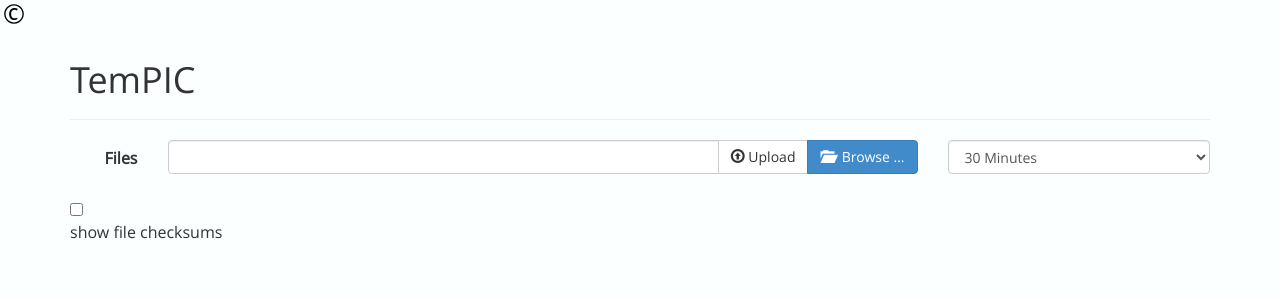
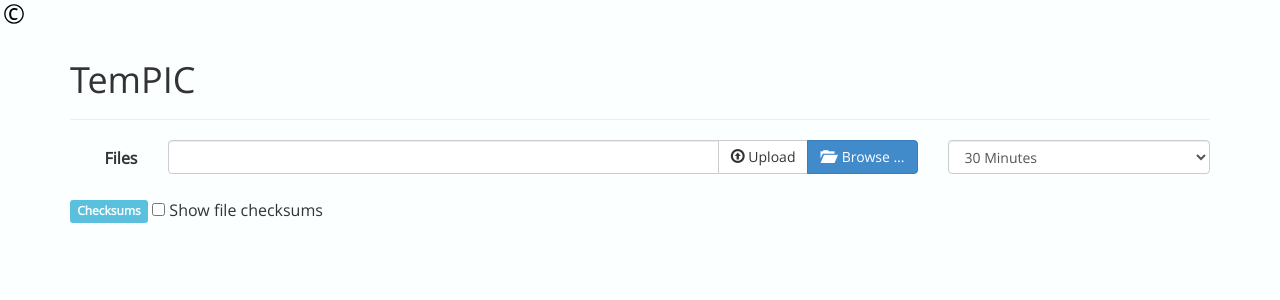
Before and after one commit to PotcFdk/TemPIC, a PHP site: page / in a window 1280 px wide. Shown: the top 300 px of the page. Run offline with PHP 8.4, Linux system fonts and the light colour scheme.

Commit message:
Improved checksum toggle text design.

```diff
--- a/web/index.php
+++ b/web/index.php
@@ -320,7 +320,7 @@ session_start();
 
 					<div class="row">
 						<div class="col-md-12">
-							<input type="checkbox" id="checksums-toggle" /> <p>show file checksums</p>
+							<p id="checksum_toggle_text"><span class="label label-info">Checksums</span> <input type="checkbox" id="checksums-toggle"> Show file checksums</p>
 						</div>
 					</div>
 
```
